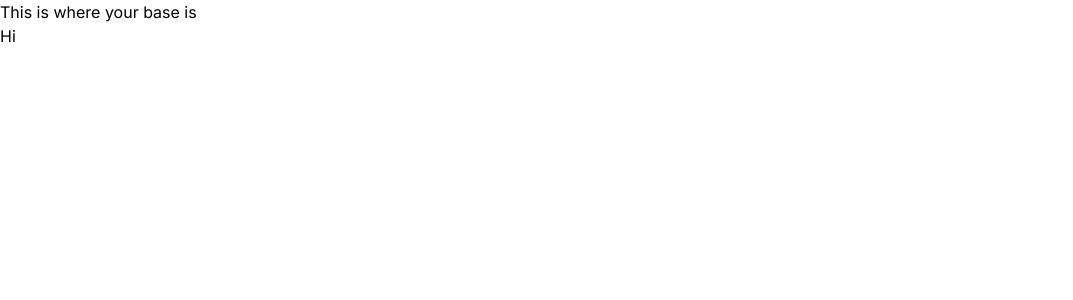
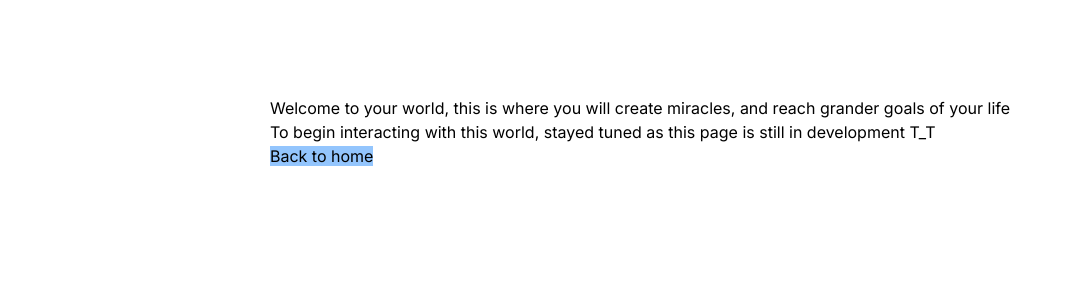
Before and after one commit to thejackluo/ophelus, a Next.js app: page /game in a window 1280 px wide. Shown: the top 300 px of the page, without its empty margins (0-1073 px from the left). Built offline with nearby package versions, Linux system fonts and the light colour scheme.

Commit message:
Update main next.js frontend routing

```diff
--- a/app/game/grid/grid.tsx
+++ b/app/game/grid/grid.tsx
@@ -0,0 +1,3 @@
+export default function Grid() {
+  return <div>This is a placeholder grid</div>;
+}
--- a/app/game/page.tsx
+++ b/app/game/page.tsx
@@ -1,8 +1,21 @@
+import Link from "next/link";
+
 export default function Page() {
   return (
-    <div>
-      <h1>This is where your base is</h1>
-      <p>Hi</p>
-    </div>
+    <main className="flex min-h-screen flex-col items-center justify-between p-24">
+      <div>
+        <h1>
+          Welcome to your world, this is where you will create miracles, and
+          reach grander goals of your life
+        </h1>
+        <h3>
+          To begin interacting with this world, stayed tuned as this page is
+          still in development T_T
+        </h3>
+        <Link className="bg-blue-300" href={"../"}>
+          Back to home
+        </Link>
+      </div>
+    </main>
   );
 }
--- a/app/page.tsx
+++ b/app/page.tsx
@@ -7,8 +7,10 @@ export default function Home() {
   return (
     <main className="flex min-h-screen flex-col items-center justify-between p-24">
       <div className="bg-red-100">
-        <h1 className="text-blue-500">Hi World</h1>
-        <Link href="game">Press here</Link>
+        <h1>Hello everyone, welcome to Ophelus</h1>
+        <Link className="text-blue-500" href="game">
+          Press here
+        </Link>
         {/* triangle */}
         {/* <div className="h-0 w-0 border-b-[30px] border-l-[20px] border-r-[20px] border-b-black border-l-transparent border-r-transparent" /> */}
       </div>
@@ -20,7 +22,8 @@ export default function Home() {
           alt="A cyberpunk city"
         />
         <h1 className={`${exo.className} antialiased`}>
-          This should be a futuristic font
+          Here is a beautiful city generated using dalle 3, this font should
+          also be futuristic
         </h1>
       </div>
     </main>
--- a/app/productivity/page.tsx
+++ b/app/productivity/page.tsx
@@ -1,8 +1,8 @@
 export default function Page() {
   return (
     <div>
-      <h1>page.tsx</h1>
-      <p>Hi</p>
+      <h1>Welcome to the productivity route, based on a page.tsx</h1>
+      <p>This is where all your tasks are tracked and went through :3</p>
     </div>
   );
 }
```
